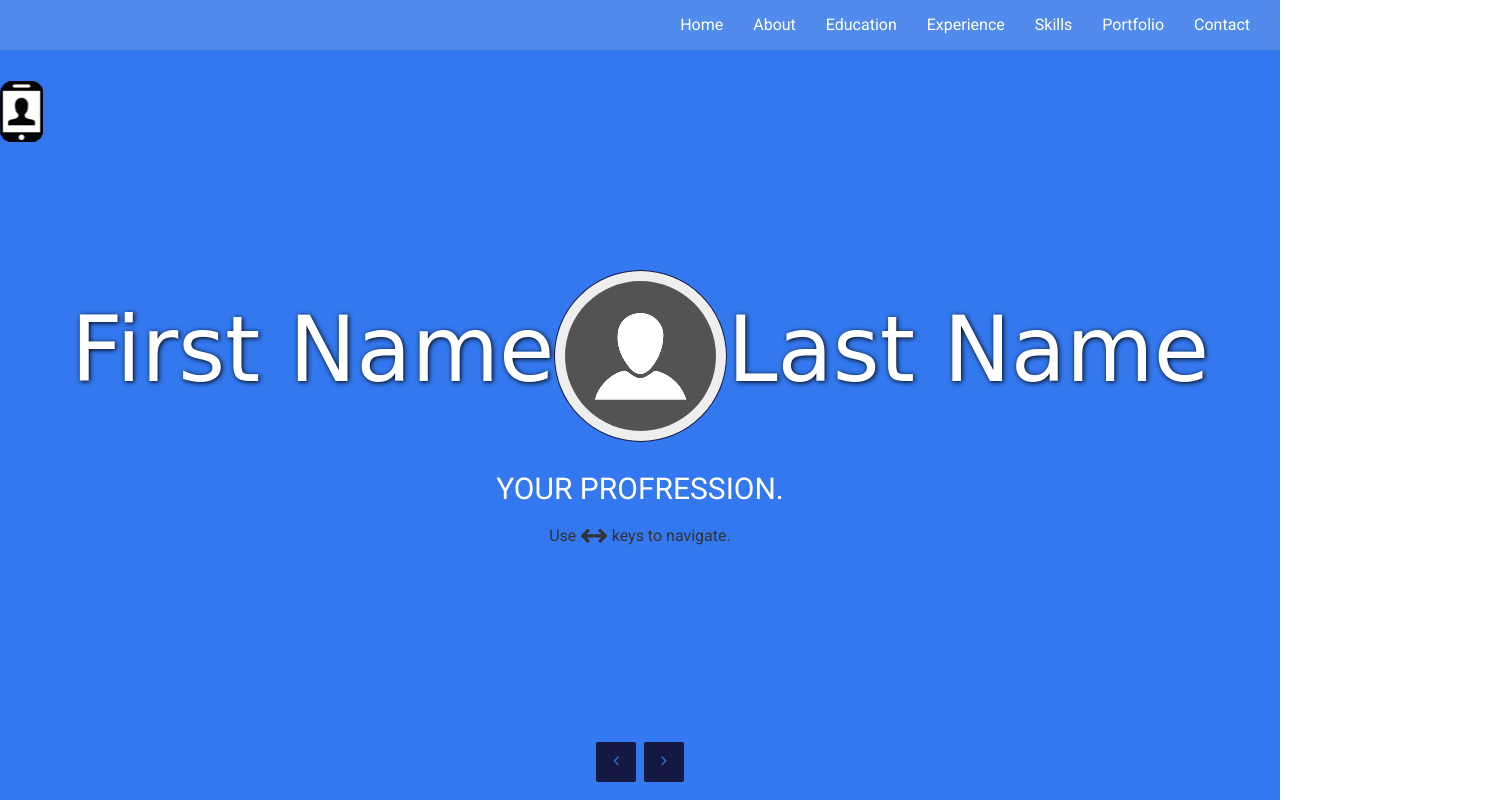
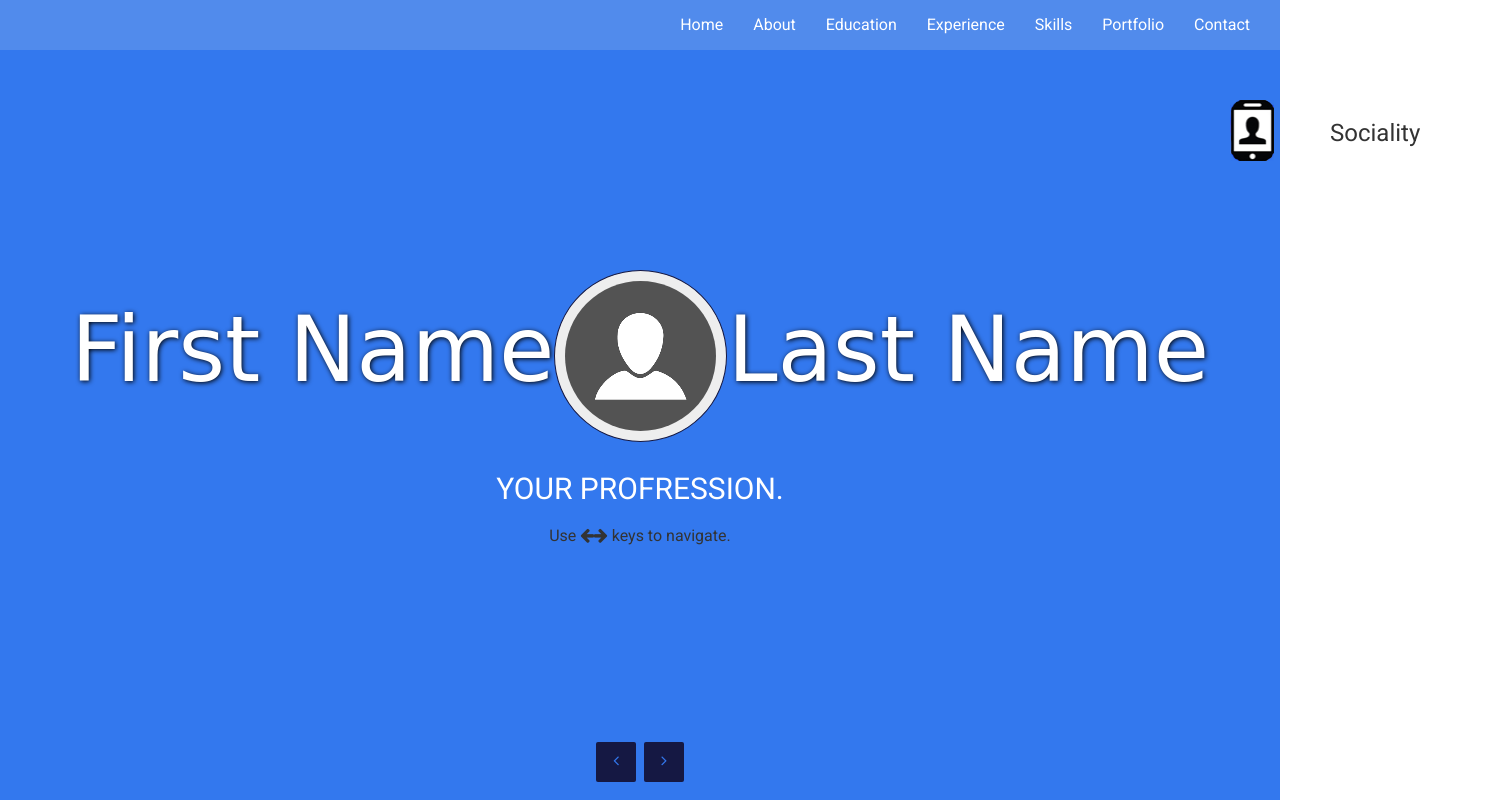
Before and after one commit to indrae/myjobstory, a plain HTML site: page index.html in a window 1280 px wide. Shown: the whole page, 1500 px wide, since content can reach past the window. Drawn offline with Linux system fonts and the light colour scheme; some packages are replaced by stand-ins of ours; files whose address does not match are found by name; a web font is replaced by a local one.

Commit message:
modify background slide out to transparant

```diff
--- a/css/theme-colors/style.css
+++ b/css/theme-colors/style.css
@@ -54,7 +54,8 @@
   color: #3378EE; }
 
 .slide-out-div {
-  background: #3378EE;
-  border: #3378EE 1px solid; }
+  opacity : 1;
+
+ }
 
 /*# sourceMappingURL=kimberly.css.map */
--- a/js/theme.js
+++ b/js/theme.js
@@ -26,15 +26,14 @@ $(document).ready(function(){
 
 $(function(){
 	 $('.slide-out-div').tabSlideOut({
-	 	 background: '#ddd',
 		 tabHandle: '.handle',                              //class of the element that will be your tab
 		 pathToTabImage: 'images/sociality.png',          //path to the image for the tab (optionaly can be set using css)
 		 imageHeight: '80px',                               //height of tab image
 		 imageWidth: '50px',                               //width of tab image
-		 tabLocation: 'left',                               //side of screen where tab lives, top, right, bottom, or left
+		 tabLocation: 'right',                               //side of screen where tab lives, top, right, bottom, or left
 		 speed: 300,                                        //speed of animation
 		 action: 'click',                                   //options: 'click' or 'hover', action to trigger animation
-		 topPos: '80px',                                   //position from the top
+		 topPos: '100px',                                   //position from the top
 		 fixedPosition: false                               //options: true makes it stick(fixed position) on scroll
 	 });
  });
```
